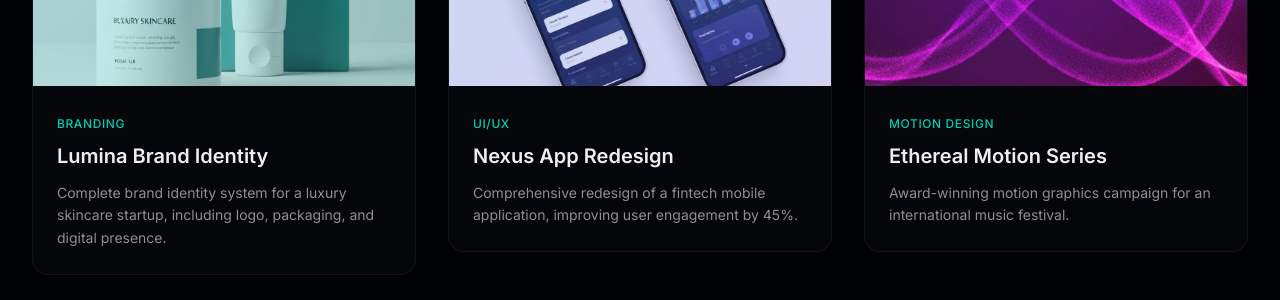
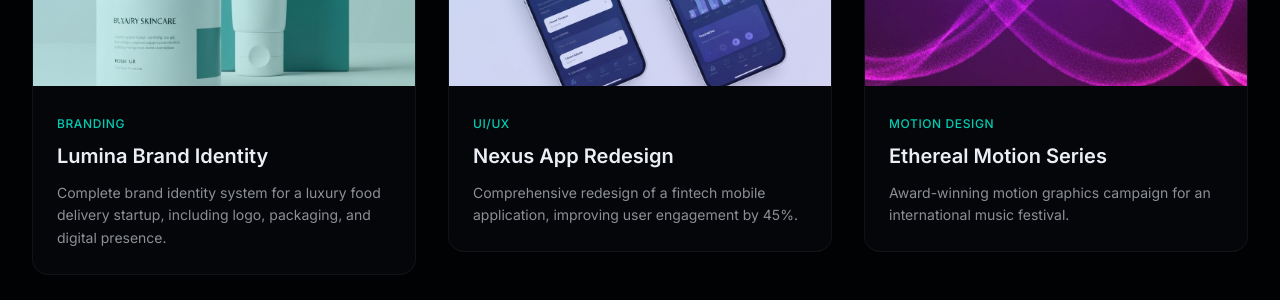
Before and after one commit to prasanjit-dey-ux/cheez-visual-designer, a Next.js app: page / in a window 1280 px wide. Shown: the part 3818-4118 px from the top of the page. Built offline with nearby package versions, Linux system fonts and the light colour scheme; a web font is replaced by a local one.

Commit message:
feat: update project description and link for food delivery branding\n\nUpdated project details to reflect a food delivery startup branding project.

```diff
--- a/components/projects-section.tsx
+++ b/components/projects-section.tsx
@@ -11,9 +11,9 @@ const projects = [
     title: "Lumina Brand Identity",
     category: "Branding",
     description:
-      "Complete brand identity system for a luxury skincare startup, including logo, packaging, and digital presence.",
+      "Complete brand identity system for a luxury food delivery startup, including logo, packaging, and digital presence.",
     image: "/projects/lumina.jpg",
-    link: "https://behance.net",
+    link: "https://www.behance.net/gallery/243720665/FOOD-ORDERING-APP",
     color: "from-cyan-500/20 to-teal-500/20",
   },
   {
```
